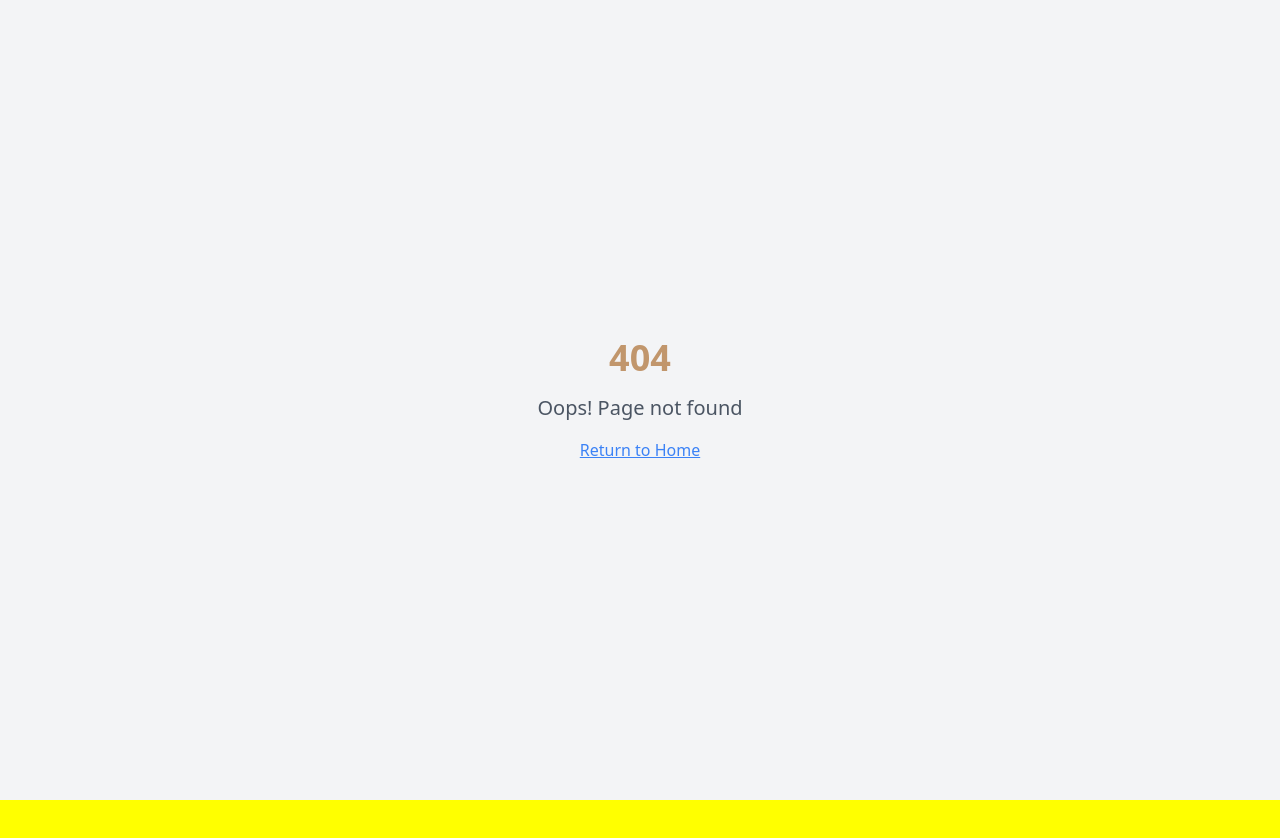
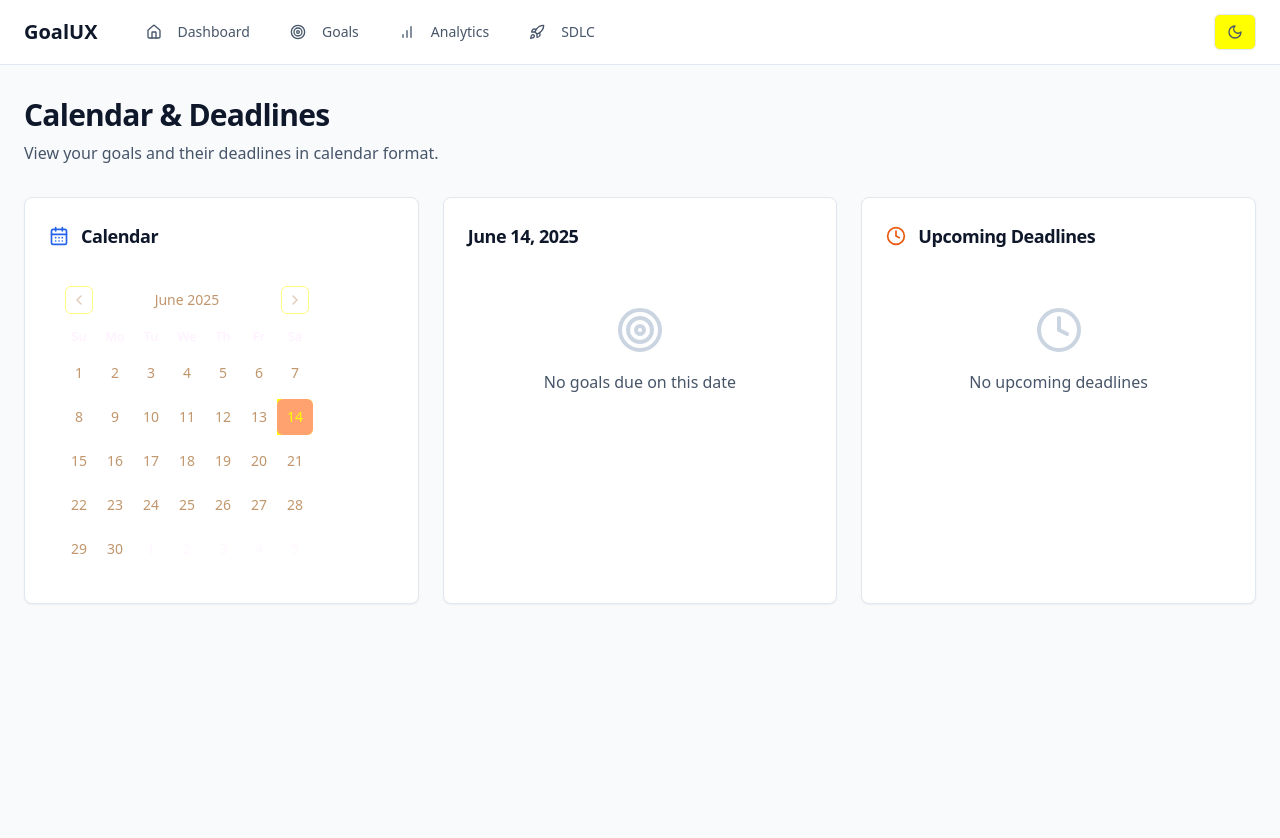
Before and after one commit to madhusudanpatnaik/momentum-goal-tracker, a React (Vite) app: page /calendar in a window 1280 px wide. Before the commit this address had no page. Shown: the top 838 px of the page. Before the commit the page ends 800 px from the top, so only its background shows below. Built offline with nearby package versions, Linux system fonts and the light colour scheme.

Commit message:
feat: Add calendar option
Added a calendar component to the application.

```diff
--- a/package.json
+++ b/package.json
@@ -43,7 +43,7 @@
     "class-variance-authority": "^0.7.1",
     "clsx": "^2.1.1",
     "cmdk": "^1.0.0",
-    "date-fns": "^3.6.0",
+    "date-fns": "^4.1.0",
     "embla-carousel-react": "^8.3.0",
     "input-otp": "^1.2.4",
     "lucide-react": "^0.462.0",
--- a/src/App.tsx
+++ b/src/App.tsx
@@ -1,4 +1,3 @@
-
 import { Toaster } from "@/components/ui/toaster";
 import { Toaster as Sonner } from "@/components/ui/sonner";
 import { TooltipProvider } from "@/components/ui/tooltip";
@@ -11,6 +10,7 @@ import Goals from "./pages/Goals";
 import AnalyticsPage from "./pages/AnalyticsPage";
 import SDLCPage from "./pages/SDLCPage";
 import NotFound from "./pages/NotFound";
+import CalendarPage from "./pages/Calendar";
 
 const queryClient = new QueryClient();
 
@@ -34,6 +34,12 @@ const App = () => (
               <Goals />
             </>
           } />
+          <Route path="/calendar" element={
+            <>
+              <Navigation />
+              <CalendarPage />
+            </>
+          } />
           <Route path="/analytics" element={
             <>
               <Navigation />
--- /dev/null
+++ b/src/pages/Calendar.tsx
@@ -0,0 +1,177 @@
+
+import React, { useState } from 'react';
+import { Card, CardContent, CardHeader, CardTitle } from '@/components/ui/card';
+import { Button } from '@/components/ui/button';
+import { Calendar } from '@/components/ui/calendar';
+import { useGoals } from '@/hooks/useGoals';
+import { format, isSameDay, parseISO } from 'date-fns';
+import { CalendarDays, Target, Clock } from 'lucide-react';
+
+const CalendarPage = () => {
+  const { goals } = useGoals();
+  const [selectedDate, setSelectedDate] = useState<Date | undefined>(new Date());
+
+  const goalsWithDeadlines = goals.filter(goal => goal.deadline);
+
+  const selectedDateGoals = selectedDate
+    ? goalsWithDeadlines.filter(goal =>
+        isSameDay(parseISO(goal.deadline), selectedDate)
+      )
+    : [];
+
+  const upcomingGoals = goalsWithDeadlines
+    .filter(goal => new Date(goal.deadline) >= new Date())
+    .sort((a, b) => new Date(a.deadline).getTime() - new Date(b.deadline).getTime())
+    .slice(0, 5);
+
+  const getDeadlineStatus = (deadline: string) => {
+    const deadlineDate = new Date(deadline);
+    const today = new Date();
+    const diffTime = deadlineDate.getTime() - today.getTime();
+    const diffDays = Math.ceil(diffTime / (1000 * 60 * 60 * 24));
+
+    if (diffDays < 0) return { status: 'overdue', color: 'text-red-600', bgColor: 'bg-red-50' };
+    if (diffDays <= 7) return { status: 'urgent', color: 'text-orange-600', bgColor: 'bg-orange-50' };
+    if (diffDays <= 30) return { status: 'upcoming', color: 'text-yellow-600', bgColor: 'bg-yellow-50' };
+    return { status: 'future', color: 'text-green-600', bgColor: 'bg-green-50' };
+  };
+
+  return (
+    <div className="min-h-screen bg-slate-50 dark:bg-slate-900">
+      <div className="container mx-auto px-6 py-8">
+        {/* Header */}
+        <div className="mb-8">
+          <h1 className="text-3xl font-bold text-slate-900 dark:text-slate-100 mb-2 tracking-tight">
+            Calendar & Deadlines
+          </h1>
+          <p className="text-slate-600 dark:text-slate-400 font-medium">
+            View your goals and their deadlines in calendar format.
+          </p>
+        </div>
+
+        <div className="grid grid-cols-1 lg:grid-cols-3 gap-6">
+          {/* Calendar */}
+          <Card className="bg-white dark:bg-slate-800 border border-slate-200 dark:border-slate-700 shadow-sm">
+            <CardHeader>
+              <CardTitle className="text-lg font-semibold text-slate-900 dark:text-slate-100 flex items-center">
+                <CalendarDays className="w-5 h-5 mr-3 text-blue-600 dark:text-blue-400" />
+                Calendar
+              </CardTitle>
+            </CardHeader>
+            <CardContent>
+              <Calendar
+                mode="single"
+                selected={selectedDate}
+                onSelect={setSelectedDate}
+                className="rounded-md border-0"
+                modifiers={{
+                  hasGoal: goalsWithDeadlines.map(goal => parseISO(goal.deadline))
+                }}
+                modifiersStyles={{
+                  hasGoal: {
+                    backgroundColor: '#3b82f6',
+                    color: 'white',
+                    fontWeight: 'bold'
+                  }
+                }}
+              />
+            </CardContent>
+          </Card>
+
+          {/* Selected Date Goals */}
+          <Card className="bg-white dark:bg-slate-800 border border-slate-200 dark:border-slate-700 shadow-sm">
+            <CardHeader>
+              <CardTitle className="text-lg font-semibold text-slate-900 dark:text-slate-100">
+                {selectedDate ? format(selectedDate, 'MMMM d, yyyy') : 'Select a Date'}
+              </CardTitle>
+            </CardHeader>
+            <CardContent>
+              {selectedDateGoals.length === 0 ? (
+                <div className="text-center py-8">
+                  <Target className="w-12 h-12 text-slate-300 dark:text-slate-600 mx-auto mb-4" />
+                  <p className="text-slate-600 dark:text-slate-400">
+                    No goals due on this date
+                  </p>
+                </div>
+              ) : (
+                <div className="space-y-4">
+                  {selectedDateGoals.map((goal) => {
+                    const currentAmount = goal.currentAmount || 0;
+                    const targetAmount = goal.targetAmount || 1;
+                    const progressPercentage = ((currentAmount / targetAmount) * 100).toFixed(0);
+
+                    return (
+                      <div key={goal.id} className="p-4 bg-slate-50 dark:bg-slate-700 rounded-lg">
+                        <h4 className="font-medium text-slate-900 dark:text-slate-100 mb-1">
+                          {goal.title}
+                        </h4>
+                        <p className="text-sm text-slate-600 dark:text-slate-400 mb-2">
+                          {goal.category} • {progressPercentage}% complete
+                        </p>
+                        <div className="text-sm text-slate-900 dark:text-slate-100">
+                          ${currentAmount.toLocaleString()} / ${targetAmount.toLocaleString()}
+                        </div>
+                      </div>
+                    );
+                  })}
+                </div>
+              )}
+            </CardContent>
+          </Card>
+
+          {/* Upcoming Deadlines */}
+          <Card className="bg-white dark:bg-slate-800 border border-slate-200 dark:border-slate-700 shadow-sm">
+            <CardHeader>
+              <CardTitle className="text-lg font-semibold text-slate-900 dark:text-slate-100 flex items-center">
+                <Clock className="w-5 h-5 mr-3 text-orange-600 dark:text-orange-400" />
+                Upcoming Deadlines
+              </CardTitle>
+            </CardHeader>
+            <CardContent>
+              {upcomingGoals.length === 0 ? (
+                <div className="text-center py-8">
+                  <Clock className="w-12 h-12 text-slate-300 dark:text-slate-600 mx-auto mb-4" />
+                  <p className="text-slate-600 dark:text-slate-400">
+                    No upcoming deadlines
+                  </p>
+                </div>
+              ) : (
+                <div className="space-y-3">
+                  {upcomingGoals.map((goal) => {
+                    const deadlineInfo = getDeadlineStatus(goal.deadline);
+                    const currentAmount = goal.currentAmount || 0;
+                    const targetAmount = goal.targetAmount || 1;
+                    const progressPercentage = ((currentAmount / targetAmount) * 100).toFixed(0);
+
+                    return (
+                      <div key={goal.id} className={`p-3 rounded-lg ${deadlineInfo.bgColor} dark:bg-slate-700`}>
+                        <div className="flex justify-between items-start mb-2">
+                          <h4 className="font-medium text-slate-900 dark:text-slate-100 text-sm">
+                            {goal.title}
+                          </h4>
+                          <span className={`text-xs font-medium ${deadlineInfo.color} dark:text-slate-300`}>
+                            {format(parseISO(goal.deadline), 'MMM d')}
+                          </span>
+                        </div>
+                        <div className="flex justify-between items-center text-xs">
+                          <span className="text-slate-600 dark:text-slate-400">
+                            {progressPercentage}% complete
+                          </span>
+                          <span className="text-slate-600 dark:text-slate-400">
+                            {goal.category}
+                          </span>
+                        </div>
+                      </div>
+                    );
+                  })}
+                </div>
+              )}
+            </CardContent>
+          </Card>
+        </div>
+      </div>
+    </div>
+  );
+};
+
+export default CalendarPage;
--- a/src/pages/Dashboard.tsx
+++ b/src/pages/Dashboard.tsx
@@ -103,7 +103,7 @@ const Dashboard = () => {
         </div>
 
         {/* Quick Actions */}
-        <div className="grid grid-cols-1 md:grid-cols-2 lg:grid-cols-3 gap-6 mb-8">
+        <div className="grid grid-cols-1 md:grid-cols-2 lg:grid-cols-4 gap-6 mb-8">
           <Link to="/goals">
             <Card className="bg-white dark:bg-slate-800 border border-slate-200 dark:border-slate-700 shadow-sm hover:shadow-md transition-shadow cursor-pointer">
               <CardHeader className="pb-3">
@@ -122,6 +122,28 @@ const Dashboard = () => {
                 <div className="flex justify-between text-sm">
                   <span className="text-slate-500">Personal: {personalGoals.length}</span>
                   <span className="text-slate-500">Work: {workGoals.length}</span>
+                </div>
+              </CardContent>
+            </Card>
+          </Link>
+
+          <Link to="/calendar">
+            <Card className="bg-white dark:bg-slate-800 border border-slate-200 dark:border-slate-700 shadow-sm hover:shadow-md transition-shadow cursor-pointer">
+              <CardHeader className="pb-3">
+                <CardTitle className="text-lg font-semibold text-slate-900 dark:text-slate-100 flex items-center justify-between">
+                  <div className="flex items-center">
+                    <Calendar className="w-5 h-5 mr-3 text-purple-600 dark:text-purple-400" />
+                    Calendar View
+                  </div>
+                  <ArrowRight className="w-4 h-4 text-slate-400" />
+                </CardTitle>
+              </CardHeader>
+              <CardContent className="pt-0">
+                <p className="text-slate-600 dark:text-slate-400 text-sm mb-4">
+                  View deadlines and manage your schedule
+                </p>
+                <div className="text-sm text-slate-500">
+                  Track goal deadlines
                 </div>
               </CardContent>
             </Card>
@@ -155,7 +177,7 @@ const Dashboard = () => {
               <CardHeader className="pb-3">
                 <CardTitle className="text-lg font-semibold text-slate-900 dark:text-slate-100 flex items-center justify-between">
                   <div className="flex items-center">
-                    <TrendingUp className="w-5 h-5 mr-3 text-purple-600 dark:text-purple-400" />
+                    <TrendingUp className="w-5 h-5 mr-3 text-indigo-600 dark:text-indigo-400" />
                     SDLC Management
                   </div>
                   <ArrowRight className="w-4 h-4 text-slate-400" />
```
Also changed, not shown: 1 other file (tests, documents, lock files or other folders).
